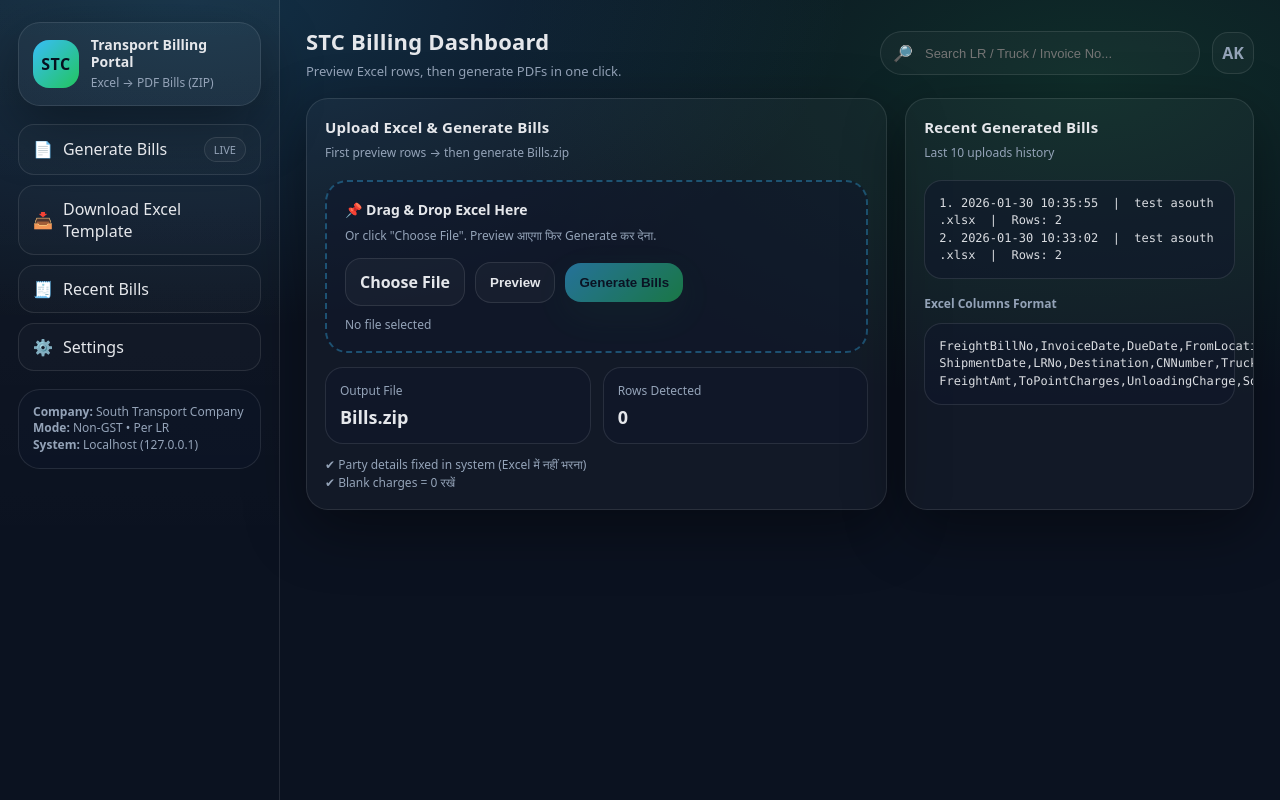
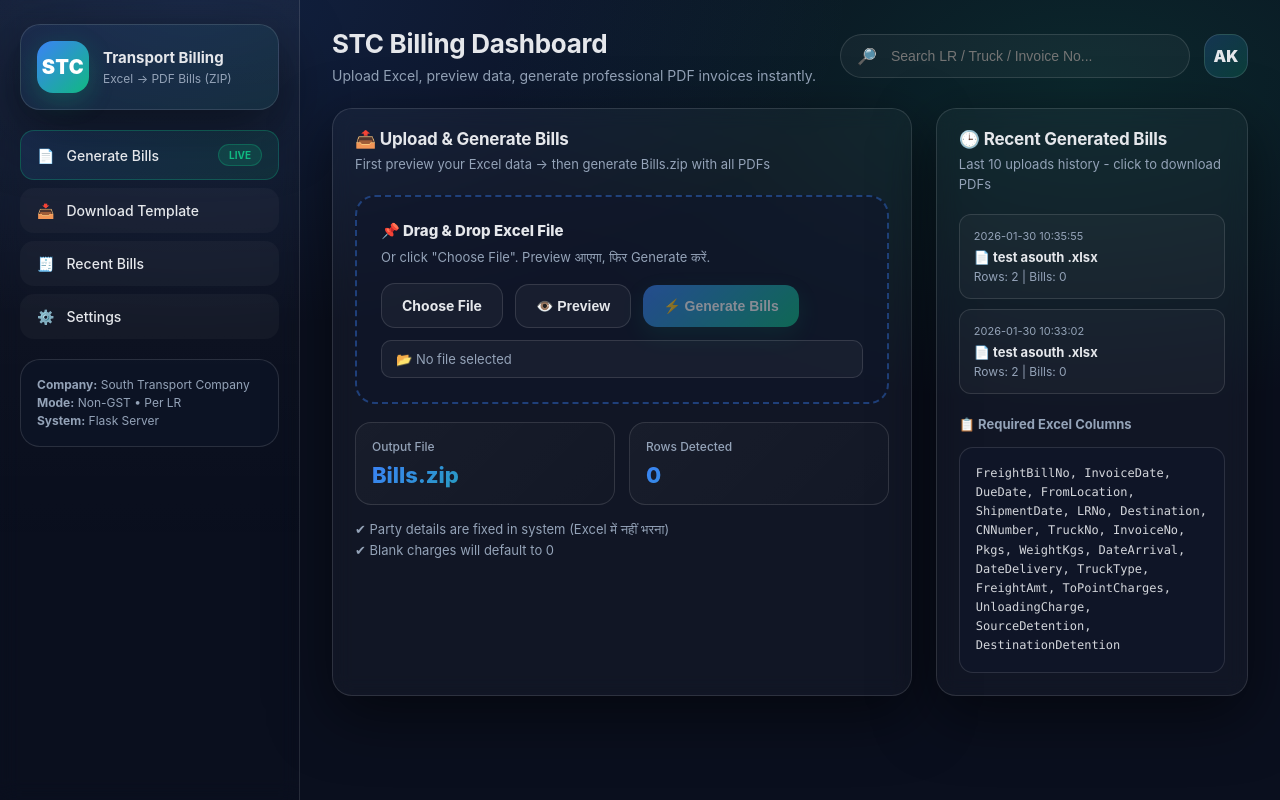
Before and after one commit to choudharyashutosh9045/TransportBillingPortal-STC, a Flask app: page / in a window 1280 px wide. Run offline with Flask 3, Linux system fonts and the light colour scheme.

Commit message:
Update index.html

```diff
--- a/templates/index.html
+++ b/templates/index.html
@@ -6,100 +6,118 @@
   <title>STC Transport Billing Portal</title>
   <style>
     :root{
-      --bg:#0b1220;
+      --bg:#0a0f1e;
       --panel:#0f172a;
       --card:rgba(255,255,255,.04);
-      --border:rgba(255,255,255,.10);
+      --border:rgba(255,255,255,.12);
       --text:#e5e7eb;
       --muted:#94a3b8;
-      --accent:#22c55e;
-      --accent2:#38bdf8;
-      --shadow: 0 20px 60px rgba(0,0,0,.40);
-      --radius:22px;
+      --accent:#10b981;
+      --accent2:#3b82f6;
+      --shadow: 0 20px 60px rgba(0,0,0,.50);
+      --radius:20px;
     }
     *{box-sizing:border-box}
     body{
       margin:0;
-      font-family: system-ui, -apple-system, Segoe UI, Roboto, Arial, sans-serif;
+      font-family: 'Inter', system-ui, -apple-system, Segoe UI, Roboto, Arial, sans-serif;
       background:
-        radial-gradient(1200px 600px at 15% 0%, rgba(56,189,248,.18), transparent 55%),
-        radial-gradient(1000px 550px at 85% 10%, rgba(34,197,94,.15), transparent 60%),
+        radial-gradient(1200px 600px at 15% 0%, rgba(59,130,246,.16), transparent 55%),
+        radial-gradient(1000px 550px at 85% 10%, rgba(16,185,129,.14), transparent 60%),
         var(--bg);
       color:var(--text);
       min-height:100vh;
+      background-attachment: fixed;
     }
     .layout{
       display:grid;
-      grid-template-columns: 280px 1fr;
+      grid-template-columns: 300px 1fr;
       min-height:100vh;
     }
     .sidebar{
-      padding:22px 18px;
+      padding:24px 20px;
       border-right:1px solid var(--border);
-      background: linear-gradient(180deg, rgba(255,255,255,.03), transparent 70%);
+      background: linear-gradient(180deg, rgba(255,255,255,.04), transparent 70%);
+      backdrop-filter: blur(10px);
     }
     .brand{
       display:flex;
-      gap:12px;
+      gap:14px;
       align-items:center;
-      padding:14px 14px;
+      padding:16px;
       border:1px solid var(--border);
       border-radius: var(--radius);
-      background: rgba(255,255,255,.03);
+      background: linear-gradient(135deg, rgba(59,130,246,.08), rgba(16,185,129,.08));
       box-shadow: var(--shadow);
     }
     .brandIcon{
-      width:48px;height:48px;border-radius:16px;
+      width:52px;height:52px;border-radius:16px;
       background: linear-gradient(135deg, var(--accent2), var(--accent));
       display:flex;align-items:center;justify-content:center;
-      font-weight:900;
-      color:#07101f;
+      font-weight:900;font-size:20px;
+      color:#fff;
       letter-spacing:.5px;
+      box-shadow: 0 8px 24px rgba(16,185,129,.25);
     }
-    .brand h1{font-size:14px;margin:0;line-height:1.2;}
-    .brand p{margin:3px 0 0 0;font-size:12px;color:var(--muted);}
-    .nav{margin-top:18px;display:flex;flex-direction:column;gap:10px;}
+    .brand h1{font-size:15px;margin:0;line-height:1.3;font-weight:700;}
+    .brand p{margin:4px 0 0 0;font-size:12px;color:var(--muted);}
+    .nav{margin-top:20px;display:flex;flex-direction:column;gap:8px;}
     .nav a{
       text-decoration:none;color:var(--text);
-      padding:12px 14px;border-radius:16px;
-      border:1px solid var(--border);
-      background: rgba(255,255,255,.02);
-      display:flex;align-items:center;gap:10px;
-      transition:.18s;
+      padding:13px 16px;border-radius:14px;
+      border:1px solid transparent;
+      background: rgba(255,255,255,.03);
+      display:flex;align-items:center;gap:12px;
+      transition:.2s;font-size:14px;font-weight:500;
     }
-    .nav a:hover{transform: translateY(-1px);background: rgba(255,255,255,.05);}
+    .nav a:hover{
+      transform: translateX(4px);
+      background: rgba(255,255,255,.06);
+      border-color: var(--border);
+    }
+    .nav a.active{
+      background: linear-gradient(135deg, rgba(59,130,246,.12), rgba(16,185,129,.12));
+      border-color: rgba(16,185,129,.3);
+    }
     .chip{
-      margin-left:auto;font-size:11px;padding:4px 9px;border-radius:999px;
-      border:1px solid var(--border);background: rgba(255,255,255,.03);color:var(--muted);
+      margin-left:auto;font-size:10px;padding:4px 10px;border-radius:999px;
+      border:1px solid rgba(16,185,129,.3);
+      background: rgba(16,185,129,.15);
+      color:var(--accent);font-weight:700;
     }
     .sideFooter{
-      margin-top:18px;padding:14px;border-radius: var(--radius);
-      border:1px solid var(--border);background: rgba(15,23,42,.45);
-      color:var(--muted);font-size:12px;line-height:1.4;
+      margin-top:20px;padding:16px;border-radius: var(--radius);
+      border:1px solid var(--border);background: rgba(15,23,42,.50);
+      color:var(--muted);font-size:12px;line-height:1.5;
     }
 
-    .main{padding:26px;}
+    .main{padding:28px 32px;}
     .topbar{
-      display:flex;align-items:center;justify-content:space-between;gap:16px;margin-bottom:18px;
+      display:flex;align-items:center;justify-content:space-between;gap:20px;margin-bottom:24px;
     }
-    .title h2{margin:0;font-size:22px;letter-spacing:.2px;}
-    .title p{margin:6px 0 0 0;color:var(--muted);font-size:13px;}
+    .title h2{margin:0;font-size:26px;letter-spacing:-.3px;font-weight:700;}
+    .title p{margin:8px 0 0 0;color:var(--muted);font-size:14px;}
 
     .topRight{
       display:flex;
       align-items:center;
-      gap:12px;
+      gap:14px;
     }
 
     .search{
       display:flex;
       align-items:center;
-      gap:10px;
-      padding:10px 12px;
+      gap:12px;
+      padding:11px 16px;
       border-radius:999px;
       border:1px solid var(--border);
-      background: rgba(255,255,255,.03);
-      min-width:320px;
+      background: rgba(255,255,255,.04);
+      min-width:350px;
+      transition:.2s;
+    }
+    .search:focus-within{
+      border-color: var(--accent2);
+      box-shadow: 0 0 0 3px rgba(59,130,246,.15);
     }
     .search input{
       width:100%;
@@ -107,119 +125,162 @@
       outline:none;
       background:transparent;
       color:var(--text);
-      font-size:13px;
+      font-size:14px;
     }
     .profile{
-      width:42px;height:42px;border-radius:16px;
+      width:44px;height:44px;border-radius:16px;
       border:1px solid var(--border);
-      background: rgba(255,255,255,.03);
+      background: linear-gradient(135deg, rgba(59,130,246,.2), rgba(16,185,129,.2));
       display:flex;align-items:center;justify-content:center;
-      font-weight:900;
-      color:var(--muted);
+      font-weight:900;font-size:16px;
+      color:var(--text);
     }
 
-    .grid{display:grid;grid-template-columns: 1.25fr .75fr;gap:18px;}
+    .grid{display:grid;grid-template-columns: 1.3fr .7fr;gap:24px;}
     .card{
       border:1px solid var(--border);
       border-radius: var(--radius);
       background: rgba(255,255,255,.03);
       box-shadow: var(--shadow);
       overflow:hidden;
+      backdrop-filter: blur(10px);
     }
-    .cardHead{padding:18px 18px 0 18px;}
-    .cardHead h3{margin:0;font-size:15px;letter-spacing:.2px;}
-    .cardHead p{margin:8px 0 0 0;font-size:12px;color:var(--muted);line-height:1.4;}
-    .cardBody{padding:18px;}
+    .cardHead{padding:20px 22px;}
+    .cardHead h3{margin:0;font-size:17px;letter-spacing:-.2px;font-weight:700;}
+    .cardHead p{margin:6px 0 0 0;font-size:13px;color:var(--muted);line-height:1.5;}
+    .cardBody{padding:0 22px 22px 22px;}
 
     .btn{
-      cursor:pointer;border:none;border-radius:16px;padding:12px 14px;
-      font-weight:900;color:#06101f;
+      cursor:pointer;border:none;border-radius:14px;padding:13px 20px;
+      font-weight:700;color:#fff;font-size:14px;
       background: linear-gradient(135deg, var(--accent2), var(--accent));
-      transition:.18s;
-      box-shadow: 0 12px 40px rgba(34,197,94,.12);
+      transition:.2s;
+      box-shadow: 0 8px 24px rgba(16,185,129,.2);
     }
-    .btn:hover{transform: translateY(-1px);}
-    .btn:disabled{opacity:.55;cursor:not-allowed;transform:none;}
+    .btn:hover{transform: translateY(-2px);box-shadow: 0 12px 32px rgba(16,185,129,.3);}
+    .btn:disabled{opacity:.5;cursor:not-allowed;transform:none;}
     .btn2{
-      cursor:pointer;border:1px solid var(--border);border-radius:16px;padding:12px 14px;
-      font-weight:800;color:var(--text);background: rgba(255,255,255,.03);transition:.18s;
+      cursor:pointer;border:1px solid var(--border);border-radius:14px;padding:13px 20px;
+      font-weight:700;color:var(--text);background: rgba(255,255,255,.04);transition:.2s;
+      font-size:14px;
     }
-    .btn2:hover{background: rgba(255,255,255,.06);}
+    .btn2:hover{background: rgba(255,255,255,.08);transform: translateY(-1px);}
 
     .drop{
-      border:2px dashed rgba(56,189,248,.35);
+      border:2px dashed rgba(59,130,246,.4);
       border-radius: var(--radius);
-      padding:18px;
-      background: rgba(15,23,42,.55);
-      transition:.2s;
+      padding:24px;
+      background: rgba(15,23,42,.60);
+      transition:.3s;
     }
     .drop.drag{
-      border-color: rgba(34,197,94,.60);
-      background: rgba(34,197,94,.07);
+      border-color: rgba(16,185,129,.7);
+      background: rgba(16,185,129,.1);
+      transform: scale(1.01);
     }
-    .row{display:flex;align-items:center;justify-content:space-between;gap:14px;flex-wrap:wrap;}
-    .uploadTitle{font-weight:900;font-size:14px;}
-    .hint{margin-top:8px;color:var(--muted);font-size:12px;line-height:1.45;}
-    .btns{display:flex;gap:10px;align-items:center;}
+    .row{display:flex;align-items:center;justify-content:space-between;gap:16px;flex-wrap:wrap;}
+    .uploadTitle{font-weight:800;font-size:15px;}
+    .hint{margin-top:8px;color:var(--muted);font-size:13px;line-height:1.5;}
+    .btns{display:flex;gap:12px;align-items:center;flex-wrap:wrap;}
     input[type=file]{display:none;}
-    .fileName{margin-top:10px;font-size:12px;color:var(--muted);}
+    .fileName{
+      margin-top:12px;font-size:13px;color:var(--muted);
+      padding:10px 14px;background:rgba(255,255,255,.04);
+      border-radius:10px;border:1px solid var(--border);
+    }
 
-    .stats{display:grid;grid-template-columns:1fr 1fr;gap:12px;margin-top:14px;}
+    .stats{display:grid;grid-template-columns:1fr 1fr;gap:14px;margin-top:18px;}
     .stat{
-      padding:14px;border-radius:18px;border:1px solid var(--border);
-      background: rgba(15,23,42,.55);
+      padding:16px;border-radius:16px;border:1px solid var(--border);
+      background: linear-gradient(135deg, rgba(255,255,255,.03), rgba(255,255,255,.01));
     }
-    .stat .k{color:var(--muted);font-size:12px;}
-    .stat .v{font-size:18px;font-weight:900;margin-top:6px;}
+    .stat .k{color:var(--muted);font-size:12px;font-weight:500;}
+    .stat .v{font-size:22px;font-weight:800;margin-top:8px;
+      background: linear-gradient(135deg, var(--accent2), var(--accent));
+      -webkit-background-clip: text;
+      -webkit-text-fill-color: transparent;
+    }
 
     .mono{
-      font-family: ui-monospace, SFMono-Regular, Menlo, monospace;
-      font-size:12px;color:rgba(229,231,235,.95);
-      white-space:pre-wrap;line-height:1.45;
-      background: rgba(15,23,42,.55);
+      font-family: 'JetBrains Mono', ui-monospace, SFMono-Regular, Menlo, monospace;
+      font-size:12px;color:rgba(229,231,235,.92);
+      white-space:pre-wrap;line-height:1.6;
+      background: rgba(15,23,42,.60);
       border:1px solid var(--border);
-      padding:14px;border-radius:18px;
+      padding:16px;border-radius:14px;
     }
 
     .tableWrap{
-      margin-top:14px;
+      margin-top:16px;
       border:1px solid var(--border);
-      border-radius:18px;
+      border-radius:16px;
       overflow:hidden;
-      background: rgba(15,23,42,.55);
+      background: rgba(15,23,42,.60);
     }
     table{
       width:100%;
       border-collapse:collapse;
-      font-size:12px;
+      font-size:13px;
     }
     th, td{
-      padding:10px 10px;
+      padding:12px 14px;
       border-bottom:1px solid rgba(255,255,255,.06);
       color:rgba(229,231,235,.92);
       text-align:left;
       vertical-align:top;
     }
     th{
-      font-size:11px;
+      font-size:12px;font-weight:700;
       color:var(--muted);
-      background: rgba(255,255,255,.02);
+      background: rgba(255,255,255,.04);
     }
-    .miniNote{margin-top:12px;color:var(--muted);font-size:12px;line-height:1.45;}
+    tr:hover{background: rgba(255,255,255,.02);}
+    .miniNote{margin-top:14px;color:var(--muted);font-size:13px;line-height:1.6;}
     .toast{
-      margin-top:12px;padding:12px 14px;border-radius:18px;
-      border:1px solid rgba(34,197,94,.35);
-      background: rgba(34,197,94,.08);
+      margin-top:14px;padding:14px 18px;border-radius:14px;
+      border:1px solid rgba(16,185,129,.4);
+      background: rgba(16,185,129,.12);
       color: rgba(229,231,235,.95);
-      font-size:12px;display:none;
+      font-size:13px;display:none;font-weight:500;
     }
 
-    @media (max-width: 980px){
+    .historyItem{
+      padding:14px;border-radius:12px;border:1px solid var(--border);
+      background: rgba(255,255,255,.03);margin-bottom:10px;
+      transition:.2s;cursor:pointer;
+    }
+    .historyItem:hover{
+      background: rgba(255,255,255,.06);
+      transform: translateX(4px);
+    }
+    .histTime{font-size:11px;color:var(--muted);margin-bottom:6px;}
+    .histFile{font-size:13px;font-weight:700;margin-bottom:4px;}
+    .histDetails{font-size:12px;color:var(--muted);}
+    .histBills{
+      margin-top:8px;display:flex;flex-wrap:wrap;gap:6px;
+    }
+    .billChip{
+      font-size:11px;padding:4px 10px;border-radius:8px;
+      background: rgba(59,130,246,.15);color:var(--accent2);
+      border:1px solid rgba(59,130,246,.3);
+      cursor:pointer;transition:.2s;
+    }
+    .billChip:hover{
+      background: rgba(59,130,246,.25);
+      transform: translateY(-1px);
+    }
+
+    @media (max-width: 1100px){
       .layout{grid-template-columns:1fr;}
       .sidebar{display:none;}
       .grid{grid-template-columns:1fr;}
       .search{min-width:100%;}
     }
+
+    .emptyState{
+      text-align:center;padding:40px 20px;color:var(--muted);
+    }
+    .emptyState svg{margin-bottom:16px;}
   </style>
 </head>
 
@@ -229,22 +290,22 @@
       <div class="brand">
         <div class="brandIcon">STC</div>
         <div>
-          <h1>Transport Billing Portal</h1>
+          <h1>Transport Billing</h1>
           <p>Excel → PDF Bills (ZIP)</p>
         </div>
       </div>
 
       <nav class="nav">
-        <a href="#"><span>📄</span> Generate Bills <span class="chip">LIVE</span></a>
-        <a href="/download-template"><span>📥</span> Download Excel Template</a>
-        <a href="#"><span>🧾</span> Recent Bills</a>
+        <a href="#" class="active"><span>📄</span> Generate Bills <span class="chip">LIVE</span></a>
+        <a href="/download-template"><span>📥</span> Download Template</a>
+        <a href="#recent" onclick="scrollToRecent(event)"><span>🧾</span> Recent Bills</a>
         <a href="#"><span>⚙️</span> Settings</a>
       </nav>
 
       <div class="sideFooter">
         <b>Company:</b> South Transport Company<br/>
         <b>Mode:</b> Non-GST • Per LR<br/>
-        <b>System:</b> Localhost (127.0.0.1)
+        <b>System:</b> Flask Server
       </div>
     </aside>
 
@@ -252,7 +313,7 @@
       <div class="topbar">
         <div class="title">
           <h2>STC Billing Dashboard</h2>
-          <p>Preview Excel rows, then generate PDFs in one click.</p>
+          <p>Upload Excel, preview data, generate professional PDF invoices instantly.</p>
         </div>
 
         <div class="topRight">
@@ -267,8 +328,8 @@
         <!-- LEFT: Upload -->
         <section class="card">
           <div class="cardHead">
-            <h3>Upload Excel & Generate Bills</h3>
-            <p>First preview rows → then generate Bills.zip</p>
+            <h3>📤 Upload & Generate Bills</h3>
+            <p>First preview your Excel data → then generate Bills.zip with all PDFs</p>
           </div>
 
           <div class="cardBody">
@@ -276,18 +337,18 @@
               <div id="drop" class="drop">
                 <div class="row">
                   <div>
-                    <div class="uploadTitle">📌 Drag & Drop Excel Here</div>
-                    <div class="hint">Or click "Choose File". Preview आएगा फिर Generate कर देना.</div>
+                    <div class="uploadTitle">📌 Drag & Drop Excel File</div>
+                    <div class="hint">Or click "Choose File". Preview आएगा, फिर Generate करें.</div>
                   </div>
 
                   <div class="btns">
                     <label class="btn2" for="fileInput">Choose File</label>
-                    <button id="previewBtn" class="btn2" type="button" disabled>Preview</button>
-                    <button id="genBtn" class="btn" type="submit" disabled>Generate Bills</button>
+                    <button id="previewBtn" class="btn2" type="button" disabled>👁️ Preview</button>
+                    <button id="genBtn" class="btn" type="submit" disabled>⚡ Generate Bills</button>
                   </div>
                 </div>
 
-                <div id="fileName" class="fileName">No file selected</div>
+                <div id="fileName" class="fileName">📂 No file selected</div>
               </div>
 
               <input id="fileInput" name="file" type="file" accept=".xlsx,.xls" />
@@ -309,13 +370,13 @@
             </div>
 
             <div class="miniNote">
-              ✔ Party details fixed in system (Excel में नहीं भरना)<br/>
-              ✔ Blank charges = 0 रखें
+              ✔ Party details are fixed in system (Excel में नहीं भरना)<br/>
+              ✔ Blank charges will default to 0
             </div>
 
             <div id="previewArea" style="display:none;">
-              <div class="miniNote" style="margin-top:14px;">
-                <b>Preview (Top 10 Rows)</b>
+              <div class="miniNote" style="margin-top:18px;">
+                <b>📊 Preview Data (Search to filter)</b>
               </div>
 
               <div class="tableWrap">
@@ -340,18 +401,20 @@
         <!-- RIGHT: Recent + Excel format -->
         <section class="card">
           <div class="cardHead">
-            <h3>Recent Generated Bills</h3>
-            <p>Last 10 uploads history</p>
+            <h3 id="recent">🕒 Recent Generated Bills</h3>
+            <p>Last 10 uploads history - click to download PDFs</p>
           </div>
           <div class="cardBody">
-            <div id="history" class="mono">Loading...</div>
+            <div id="history"></div>
 
-            <div class="miniNote" style="margin-top:16px;">
-              <b>Excel Columns Format</b>
+            <div class="miniNote" style="margin-top:20px;">
+              <b>📋 Required Excel Columns</b>
             </div>
-            <div class="mono" style="margin-top:10px;">FreightBillNo,InvoiceDate,DueDate,FromLocation,
-ShipmentDate,LRNo,Destination,CNNumber,TruckNo,InvoiceNo,Pkgs,WeightKgs,DateArrival,DateDelivery,TruckType,
-FreightAmt,ToPointCharges,UnloadingCharge,SourceDetention,DestinationDetention</div>
+            <div class="mono" style="margin-top:12px;">FreightBillNo, InvoiceDate, DueDate, FromLocation,
+ShipmentDate, LRNo, Destination, CNNumber, TruckNo, InvoiceNo,
+Pkgs, WeightKgs, DateArrival, DateDelivery, TruckType,
+FreightAmt, ToPointCharges, UnloadingCharge,
+SourceDetention, DestinationDetention</div>
           </div>
         </section>
       </div>
@@ -371,16 +434,16 @@ FreightAmt,ToPointCharges,UnloadingCharge,SourceDetention,DestinationDetention</
     const historyBox = document.getElementById("history");
     const searchInput = document.getElementById("search");
 
-    let previewRows = [];
+    let allPreviewRows = [];
 
     function setFileName(){
       if(fileInput.files && fileInput.files.length > 0){
-        fileName.textContent = "Selected: " + fileInput.files[0].name;
+        fileName.innerHTML = `✅ Selected: <b>${fileInput.files[0].name}</b>`;
         genBtn.disabled = false;
         previewBtn.disabled = false;
         console.log("File selected:", fileInput.files[0].name);
       } else {
-        fileName.textContent = "No file selected";
+        fileName.innerHTML = "📂 No file selected";
         genBtn.disabled = true;
         previewBtn.disabled = true;
       }
@@ -388,7 +451,6 @@ FreightAmt,ToPointCharges,UnloadingCharge,SourceDetention,DestinationDetention</
 
     fileInput.addEventListener("change", setFileName);
 
-    // FIXED: Form submit handler that doesn't interfere with file upload
     document.getElementById("form").addEventListener("submit", function(e){
       if(!fileInput.files || fileInput.files.length === 0){
         e.preventDefault();
@@ -399,8 +461,7 @@ FreightAmt,ToPointCharges,UnloadingCharge,SourceDetention,DestinationDetention</
       console.log("Form submitting with file:", fileInput.files[0].name);
       toast.style.display = "block";
       genBtn.disabled = true;
-      genBtn.textContent = "Generating...";
-      // Let the form submit normally - don't prevent default
+      genBtn.textContent = "⏳ Generating...";
     });
 
     // Drag-drop
@@ -433,27 +494,52 @@ FreightAmt,ToPointCharges,UnloadingCharge,SourceDetention,DestinationDetention</
       try{
         const res = await fetch("/api/history");
         const data = await res.json();
+
         if(!data || data.length === 0){
-          historyBox.textContent = "No history yet.";
+          historyBox.innerHTML = '<div class="emptyState">📭<br/>No history yet. Generate your first bill!</div>';
           return;
         }
-        let out = "";
+
+        let html = "";
         data.forEach((h, i)=>{
-          out += `${i+1}. ${h.time}  |  ${h.file}  |  Rows: ${h.rows}\n`;
+          html += `
+            <div class="historyItem">
+              <div class="histTime">${h.time}</div>
+              <div class="histFile">📄 ${h.file}</div>
+              <div class="histDetails">Rows: ${h.rows} | Bills: ${h.bills ? h.bills.length : 0}</div>
+              ${h.bills && h.bills.length > 0 ? `
+                <div class="histBills">
+                  ${h.bills.map(b => `<span class="billChip" onclick="downloadBill('${b.replace(/\//g, '_')}.pdf')">${b}</span>`).join('')}
+                </div>
+              ` : ''}
+            </div>
+          `;
         });
-        historyBox.textContent = out;
+        historyBox.innerHTML = html;
       }catch(e){
-        historyBox.textContent = "History load failed.";
+        historyBox.innerHTML = '<div class="emptyState">❌ History load failed</div>';
+        console.error(e);
       }
     }
     loadHistory();
+
+    // Download specific bill
+    function downloadBill(filename){
+      window.location.href = `/api/bills/${filename}`;
+    }
+
+    // Scroll to recent section
+    function scrollToRecent(e){
+      e.preventDefault();
+      document.getElementById('recent').scrollIntoView({behavior: 'smooth'});
+    }
 
     // Preview button
     previewBtn.addEventListener("click", async ()=>{
       if(!fileInput.files || fileInput.files.length === 0) return;
 
       previewBtn.disabled = true;
-      previewBtn.textContent = "Loading...";
+      previewBtn.textContent = "⏳ Loading...";
 
       const fd = new FormData();
       fd.append("file", fileInput.files[0]);
@@ -465,54 +551,64 @@ FreightAmt,ToPointCharges,UnloadingCharge,SourceDetention,DestinationDetention</
         if(!data.ok){
           alert(data.error || "Preview failed");
           previewBtn.disabled = false;
-          previewBtn.textContent = "Preview";
+          previewBtn.textContent = "👁️ Preview";
           return;
         }
 
         rowsCount.textContent = data.count;
-        previewRows = data.rows || [];
-        renderPreview(previewRows);
+        allPreviewRows = data.rows || [];
+        renderPreview(allPreviewRows);
 
         previewArea.style.display = "block";
       }catch(e){
-        alert("Preview error");
+        alert("Preview error: " + e.message);
+        console.error(e);
       }finally{
         previewBtn.disabled = false;
-        previewBtn.textContent = "Preview";
+        previewBtn.textContent = "👁️ Preview";
       }
     });
 
     function renderPreview(rows){
+      if(!rows || rows.length === 0){
+        previewTable.innerHTML = '<tr><td colspan="6" style="text-align:center;color:var(--muted);">No matching rows found</td></tr>';
+        return;
+      }
+
       previewTable.innerHTML = "";
       rows.forEach(r=>{
         const tr = document.createElement("tr");
         tr.innerHTML = `
-          <td>${r.FreightBillNo || ""}</td>
+          <td><b>${r.FreightBillNo || ""}</b></td>
           <td>${r.LRNo || ""}</td>
           <td>${r.TruckNo || ""}</td>
           <td>${r.InvoiceNo || ""}</td>
           <td>${r.Destination || ""}</td>
-          <td>${r.TotalAmount || ""}</td>
+          <td style="color:var(--accent);font-weight:700;">${r.TotalAmount || ""}</td>
         `;
         previewTable.appendChild(tr);
       });
     }
 
-    // Search in preview table
+    // FIXED: Search in preview table - now searches ALL rows
     searchInput.addEventListener("input", ()=>{
       const q = (searchInput.value || "").toLowerCase().trim();
+
       if(!q){
-        renderPreview(previewRows);
+        renderPreview(allPreviewRows);
         return;
       }
-      const filtered = previewRows.filter(r=>{
+
+      const filtered = allPreviewRows.filter(r=>{
         return (
+          String(r.FreightBillNo || "").toLowerCase().includes(q) ||
           String(r.LRNo || "").toLowerCase().includes(q) ||
           String(r.TruckNo || "").toLowerCase().includes(q) ||
           String(r.InvoiceNo || "").toLowerCase().includes(q) ||
           String(r.Destination || "").toLowerCase().includes(q)
         );
       });
+
       renderPreview(filtered);
     });
   </script>
```
